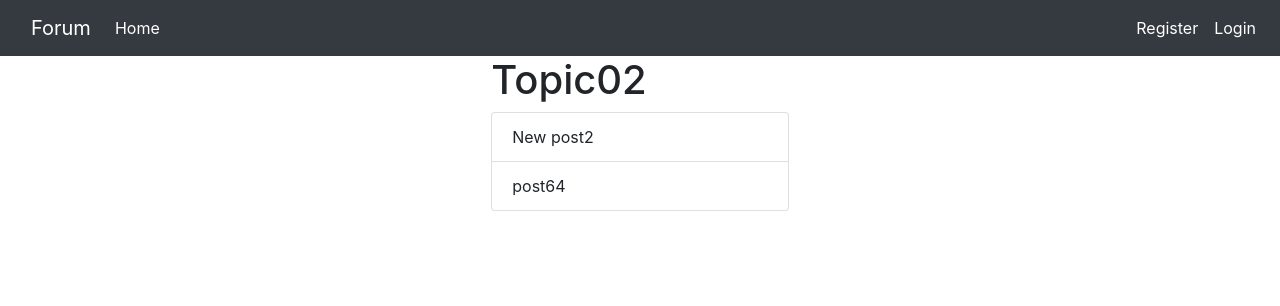
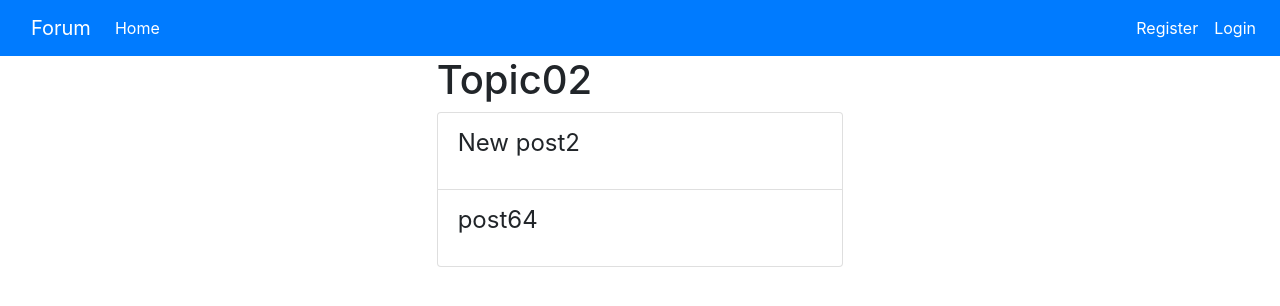
Before and after one commit to SamuilDimitrov/flask_homework, a Flask app: page /topic/2 in a window 1280 px wide. Shown: the top 306 px of the page. Run offline with Flask 2, Linux system fonts and the light colour scheme; some libraries are stand-ins or nearby versions.

Commit message:
Fixed login bugs
CSS improovments

```diff
--- a/app.py
+++ b/app.py
@@ -33,6 +33,8 @@ login_manager.init_app(app)
 
 @app.route('/register', methods=['GET', 'POST'])
 def register():
+    if current_user.is_authenticated:
+        return redirect(url_for('index'))
     if request.method == "POST":
         username = request.form["username"]
         password = request.form["password"]
@@ -53,22 +55,22 @@ def register():
 
 @app.route('/login', methods=['GET', 'POST'])
 def login():
-    response = None
+    if current_user.is_authenticated:
+        return redirect(url_for('index'))
     if request.method == 'GET':
-        response = make_response(render_template("login.html"))
+        return render_template("login.html")
     else:
 
         user = User.query.filter_by(username=request.form['username']).first()
         if user and check_password_hash(user.password, request.form['password']):
-            response = make_response(redirect(url_for('profile')))
             flash("You are logged in!","success")
             user.login_id = str(uuid.uuid4())
             db_session.commit()
             login_user(user)
+            return redirect(url_for('index'))
         else:
-            response = make_response(redirect(url_for('login')))
             flash("Wrong username or password!","danger")
-    return response
+            return redirect(url_for('login'))
 
 @app.route('/create_topic', methods=['GET', 'POST'])
 @login_required
@@ -126,14 +128,19 @@ def logout():
 @login_required
 def delete(id):
     post_to_delete = Post.query.filter_by(id = id).first()
+    if current_user.id != post_to_delete.user_id:
+        return render_template('change.html', post = post_to_delete)
+
     db_session.delete(post_to_delete)
     db_session.commit()
-    return redirect(url_for('index'))
+    return redirect("/topic/"+str(post_to_delete.topic_id))
 
 @app.route('/change/<int:id>',methods=['GET', 'POST'])
 @login_required
 def change(id):
     post_to_change = Post.query.filter_by(id = id).first()
+    if current_user.id != post_to_change.user_id:
+        return render_template('change.html', post = post_to_change)
 
     if request.method == 'POST':
         post_to_change.content = request.form['Change_content']
--- a/templates/base.html
+++ b/templates/base.html
@@ -18,7 +18,7 @@
     </head>
 
 <body>
-    <nav class="navbar navbar-expand-lg navbar-dark bg-dark">
+    <nav class="navbar navbar-expand-lg navbar-dark bg-primary sticky-top">
         <div class="container-fluid">
             <a class="navbar-brand" href="/">Forum</a>
             <button class="navbar-toggler" type="button" data-bs-toggle="collapse" data-bs-target="#navbarNav"
@@ -28,26 +28,26 @@
             <div class="collapse navbar-collapse" id="navbarNav">
                 <ul class="navbar-nav">
                     <li class="nav-item">
-                        <a class="nav-link active" aria-current="page" href="/">Home</a>
+                        <a class="nav-link active align-self-center" aria-current="page" href="/">Home</a>
                     </li>
                 </ul>
             </div>
         </div>
-        <div class="navbar-collapse collapse dual-collapse2">
+        <div class="navbar-collapse collapse dual-collapse2 st">
             <ul class="navbar-nav ml-auto">
                 {% if current_user.is_authenticated %}
                 <li class="nav-item">
-                    <a class="nav-link active" aria-current="page" href="{{ url_for('profile') }}">{{current_user.username}}</a>
+                    <a class="navbar-brand" aria-current="page"href="{{ url_for('profile') }}">{{current_user.username}}</a>
                 </li>
                 <li class="nav-item">
-                    <a class="nav-link" href="{{ url_for('logout') }}">Logout</a>
+                    <a class="nav-link align-self-center" href="{{ url_for('logout') }}">Logout</a>
                 </li>
                 {% else %}
                 <li class="nav-item">
-                    <a class="nav-link active" aria-current="page" href="{{ url_for('register') }}">Register</a>
+                    <a class="nav-link active align-self-center" aria-current="page" href="{{ url_for('register') }}">Register</a>
                 </li>
                 <li class="nav-item">
-                    <a class="nav-link active" aria-current="page" href="{{ url_for('login') }}">Login</a>
+                    <a class="nav-link active align-self-center" aria-current="page" href="{{ url_for('login') }}">Login</a>
                 </li>
                 {% endif %}
                 </li>
--- a/templates/profile.html
+++ b/templates/profile.html
@@ -5,8 +5,7 @@ Profile
 {% endblock %}
 
 {% block body %}
-    <h1>
-
-
+    <h1 class="row justify-content-center mt-5">
+        Coming soon....
     </h1>
 {% endblock %}
--- a/templates/topic.html
+++ b/templates/topic.html
@@ -6,30 +6,38 @@ Topic
 
 {% block body %}
 <div class="row justify-content-center">
-    <div class="col-md-3">
+    <div class="col-md-4">
         <h1>{{topic.name}}</h1>
+        {% if not posts %}
+        <h3>There are no posts in this topic</h3>
+        {% else %}
         <div>
             <ul class="list-group">
                 {% for post in posts %}
                 <li class="list-group-item">
+                    <p style="font-size: 1.5rem">
                         {{post.content}}
+                    </p>
                     {% if current_user.is_authenticated %}
                     {% if current_user.id == post.user_id %}
+                    <div class="d-flex flex-row-reverse">
                         <a href="/delete/{{post.id}}">
-                                    <i class="bi bi-trash"></i>
+                            <i class="bi bi-trash p-2 bd-highlight" style="font-size: 2rem"></i>
                         </a>
                         <a href="/change/{{post.id}}">
-                                    <i class="bi bi-pencil"></i>
+                            <i class="bi bi-pencil p-2 bd-highlight" style="font-size: 2rem"></i>
                         </a>
+                    </div>
                     {% endif %}
                     {% endif %}
                 </li>
                 {% endfor %}
             </ul>
         </div>
+        {% endif %}
         {% if current_user.is_authenticated %}
         <a href="/create_post/{{topic.id}}">
-            <button class="btn btn-primary">Create post</button>
+            <button class="btn btn-primary btn-block btn-lg mt-2">Create post</button>
         </a>
         {% endif %}
     </div>
```
Also changed, not shown: templates/index.html (+7 -7 lines), test.db. Lines whose indentation alone changed are shown as unchanged.
